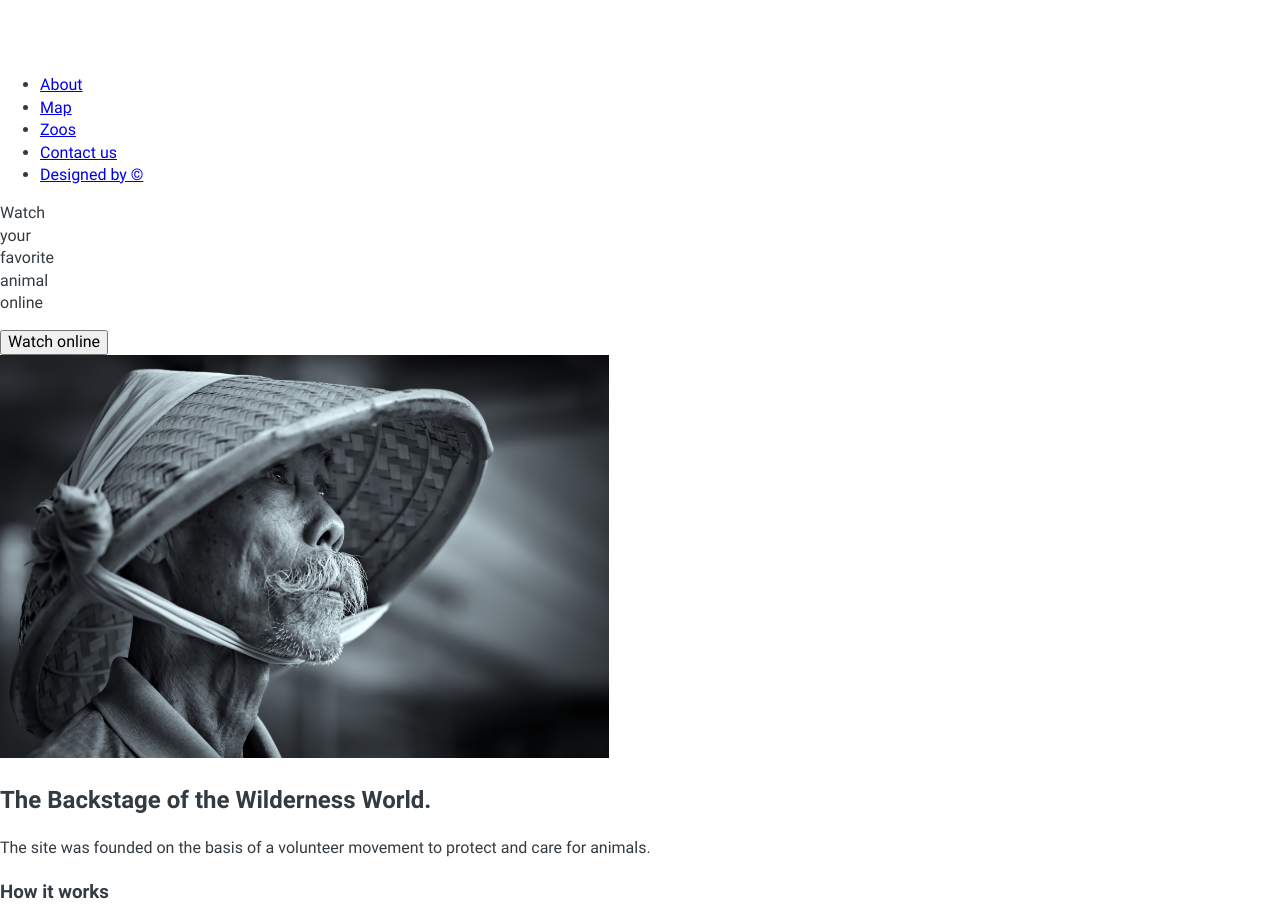
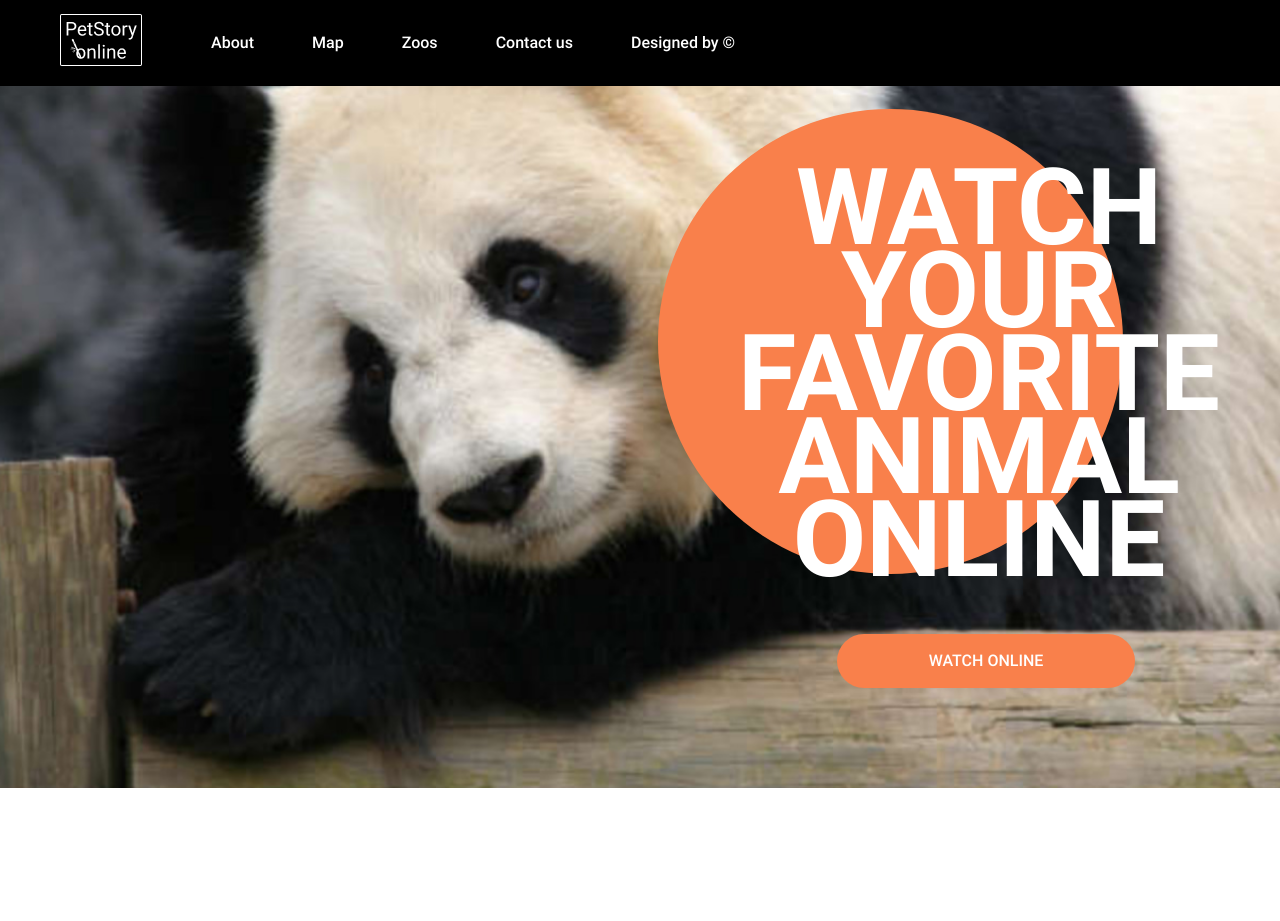
Before and after one commit to loonlylokly/puzzle-game, a website built with webpack: page online-zoo/pages/main/index.html in a window 1280 px wide. Shown: the top 921 px of the page. Built offline with nearby package versions, Linux system fonts and the light colour scheme.

Commit message:
feat: add styles header, promo, backstage

```diff
--- a/online-zoo/pages/main/index.html
+++ b/online-zoo/pages/main/index.html
@@ -4,23 +4,23 @@
     <meta charset="UTF-8">
     <meta name="viewport" content="width=device-width, initial-scale=1.0">
     <link href="../../assets/style/normalize.css" rel="stylesheet">
-    <link href="style.css" rel="stylesheet">
+    <link href="../../sass/style.css" rel="stylesheet">
     <title>PetStory Online</title>
 </head>
 <body>
 
-    <header>
-        <div class="wrapper">
+    <header class="header">
+        <div class="wrapper header__wrapper">
             <a href="/loonlylokly-JSFE2022Q3/online-zoo/pages/main/" class="navbar-logo">
             <img src="../../assets/images/logo.png" alt="logo">
             </a>
             <nav class="header__navigation">
                 <ul class="navbar-menu">
-                    <li><a href="#About">About</a></li>
-                    <li><a href="#Map">Map</a></li>
-                    <li><a href="#Zoos">Zoos</a></li>
-                    <li><a href="#Contact us">Contact us</a></li>
-                    <li><a href="#Designed by">Designed by &copy;</a></li>
+                    <li class="navbar-menu__link"><a href="#About">About</a></li>
+                    <li class="navbar-menu__link"><a href="#Map">Map</a></li>
+                    <li class="navbar-menu__link"><a href="#Zoos">Zoos</a></li>
+                    <li class="navbar-menu__link"><a href="#Contact us">Contact us</a></li>
+                    <li class="navbar-menu__link"><a href="#Designed by">Designed by &copy;</a></li>
                 </ul>
             </nav>
         </div>
@@ -30,7 +30,7 @@
         <section class="promo">
             <div class="wrapper">
                 <div class="promo__content">
-                    <p class="promo__text">Watch<br>your<br>favorite<br>animal<br>online<div class="circle-orange"></div></p>
+                    <p class="promo__text">Watch<br>your<br>favorite<br>animal<br>online</p><div class="circle-orange"></div>
                     <button class="button button_rounded">Watch online</button>
                 </div>
             </div>
--- /dev/null
+++ b/online-zoo/sass/abstract/_constants.scss
@@ -0,0 +1,21 @@
+$color-primary: #f9804b;
+$color-text: #333b41;
+$color-additional: #4b9200;
+$color-primary-hover: #e47209;
+$color-cancel: #d31414;
+$color-selection: #ffee2e;
+
+$color-light-gray: #f1f3f2;
+$color-gray-smoky: #ababab;
+$color-gray: #767474;
+
+$gradient-one: linear-gradient(315.75deg, rgba(254, 210, 144, 0.7) 30.06%, #FEBDAB 100.95%, rgba(254, 210, 144, 0.7) 106.36%);
+$gradient-two: linear-gradient(315.75deg, rgba(254, 189, 171, 0.74) 30.06%, rgba(243, 169, 248, 0.66) 50.74%, #E0D8F0 80.49%, #EAF7FE 127.9%, #EAF7FE 149.54%);
+$gradient-orange: $gradient-one, $gradient-two, $gradient-two;
+$gradient-pink: $gradient-two, $gradient-two;
+
+$content-width: 1160px;
+$desktop-width: 1600px;
+$desktop-small-width: 1000px;
+$tablet-width: 640px;
+$mobile-width: 320px;
--- /dev/null
+++ b/online-zoo/sass/base/_base.scss
@@ -0,0 +1,89 @@
+@font-face {
+    font-family: "Roboto";
+    font-weight: 700;
+    font-style: normal;
+    src: local("Roboto-Bold"),
+        url(../assets/fonts/Roboto-Bold.woff) format("woff"),
+        url(../assets/fonts/Roboto-Bold.eot) format("eot");
+    font-display: swap;
+}
+
+@font-face {
+    font-family: "Roboto";
+    font-weight: 300;
+    font-style: normal;
+    src: local("Roboto-Light"),
+        url(../assets/fonts/Roboto-Light.woff) format("woff"),
+        url(../assets/fonts/Roboto-Light.eot) format("eot");
+    font-display: swap;
+}
+
+@font-face {
+    font-family: "Roboto";
+    font-weight: 500;
+    font-style: normal;
+    src: local("Roboto-Medium"),
+        url(../assets/fonts/Roboto-Medium.woff) format("woff"),
+        url(../assets/fonts/Roboto-Medium.eot) format("eot");
+    font-display: swap;
+}
+
+@font-face {
+    font-family: "Roboto";
+    font-weight: 400;
+    font-style: normal;
+    src: local("Roboto-Regular"),
+        url(../assets/fonts/Roboto-Regular.woff) format("woff"),
+        url(../assets/fonts/Roboto-Regular.eot) format("eot");
+    font-display: swap;
+}
+
+
+html {
+    box-sizing: border-box;
+    font-size: 10px;
+}
+
+*, *::before, *::after {
+    box-sizing: inherit;
+}
+
+body {
+    width: 100%;
+    font-family: 'Roboto', Verdana, sans-serif;
+    font-style: normal;
+    font-size: 1.6rem;
+    line-height: 1.4;
+    font-weight: normal;
+    color: var(--black-blue);
+}
+
+h1 {
+    font-weight: 700;
+    font-size: 11.4rem;
+    line-height: 80%;
+    text-transform: uppercase;
+    color: #000000;
+}
+
+h2 {
+    font-size: 4.8rem;
+    line-height: 120%;
+    color: #000000;
+}
+
+h3 {
+    font-size: 3.6rem;
+    line-height: 130%;
+    color: #000000;
+}
+
+p {
+    font-size: 1.6rem;
+}
+
+.subtitle {
+    font-size: 2.4rem;
+    line-height: 120%;
+    color: #000000;
+}
--- /dev/null
+++ b/online-zoo/sass/components/_backstage.scss
@@ -0,0 +1,40 @@
+.backstage {
+    padding: 140px 0 180px 0;
+}
+
+.layout-2-column {
+    display: flex;
+}
+
+.backstage__text {
+    max-width: 465px;
+    margin-left: 87px;
+}
+
+.backstage__text-h2 {
+    margin: 0;
+    padding-bottom: 24px;
+    font-weight: 400;
+    font-size: 4.8rem;
+    line-height: 120%;
+}
+
+.backstage__text-p:first-of-type {
+    margin: 0;
+    padding-bottom: 54px;
+}
+
+.backstage__text-p {
+    margin: 0;
+    font-weight: 400;
+    font-size: 1.6rem;
+    line-height: 130%;
+}
+
+.backstage__text-h3 {
+    margin: 0;
+    padding-bottom: 34px;
+    font-weight: 400;
+    font-size: 2.4rem;
+    line-height: 120%;
+}
--- /dev/null
+++ b/online-zoo/sass/components/_pick-feed.scss
@@ -0,0 +1,3 @@
+.pick-feed {
+    background: $gradient-orange;
+}
--- /dev/null
+++ b/online-zoo/sass/components/_promo.scss
@@ -0,0 +1,49 @@
+.promo {
+    width: 100%;
+
+    background: url(../assets/images/Giant\ Panda.png) no-repeat center;
+    background-size: cover;
+}
+
+.promo__content {
+    display: flex;
+    flex-flow: column wrap;
+    align-content: flex-end;
+    padding: 166px 0 100px 0;
+}
+
+.promo__text {
+    margin: 0;
+    font-weight: 700;
+    font-size: 10.65rem;
+    line-height: 78%;
+    text-align: center;
+    text-transform: uppercase;
+    color: #fff;
+    z-index: 2;
+}
+
+.circle-orange {
+    width: 465px;
+    height: 465px;
+    margin-top: -472px;
+    margin-left: -80px;
+    background-color: $color-primary;
+    border-radius: 300px;
+}
+
+.button_rounded {
+    width: 298px;
+    height: 54px;
+    margin-top: 60px;
+    margin-left: 99px;
+    outline: none;
+    border: none;
+    border-radius: 50px;
+    text-decoration: none;
+    font-weight: 500;
+    text-align: center;
+    text-transform: uppercase;
+    color: #fff;
+    background-color: $color-primary;
+}
--- /dev/null
+++ b/online-zoo/sass/layouts/_header.scss
@@ -0,0 +1,39 @@
+.header {
+    position: fixed;
+    top: 0;
+    padding: 14px 0;
+    width: 100%;
+    background: #000;
+    backdrop-filter: blur(2px);
+    z-index: 1000;
+}
+
+.header__wrapper {
+    display: flex;
+    align-items: center;
+    justify-content: flex-start;
+}
+
+.navbar-logo {
+
+}
+
+.navbar-menu {
+    display: flex;
+    align-items: center;
+    list-style-type: none;
+}
+
+.navbar-menu__link {
+    list-style: none;
+    padding: 0 29px;
+}
+
+.navbar-menu__link a {
+    text-decoration: none;
+    color: #fff;
+    font-style: normal;
+    font-size: 1.6rem;
+    font-weight: 500;
+    line-height: 140%;
+}
--- /dev/null
+++ b/online-zoo/sass/layouts/_wrapper.scss
@@ -0,0 +1,4 @@
+.wrapper {
+    max-width: $content-width;
+    margin: auto;
+}
--- /dev/null
+++ b/online-zoo/sass/style.scss
@@ -0,0 +1,9 @@
+@import "base/base";
+@import "abstract/constants";
+@import "layouts/wrapper";
+@import "layouts/header";
+
+// Components
+@import "components/promo";
+@import "components/backstage";
+@import "components/pick-feed";
```
Also changed, not shown: online-zoo/sass/style.css (added), 2 other files.
